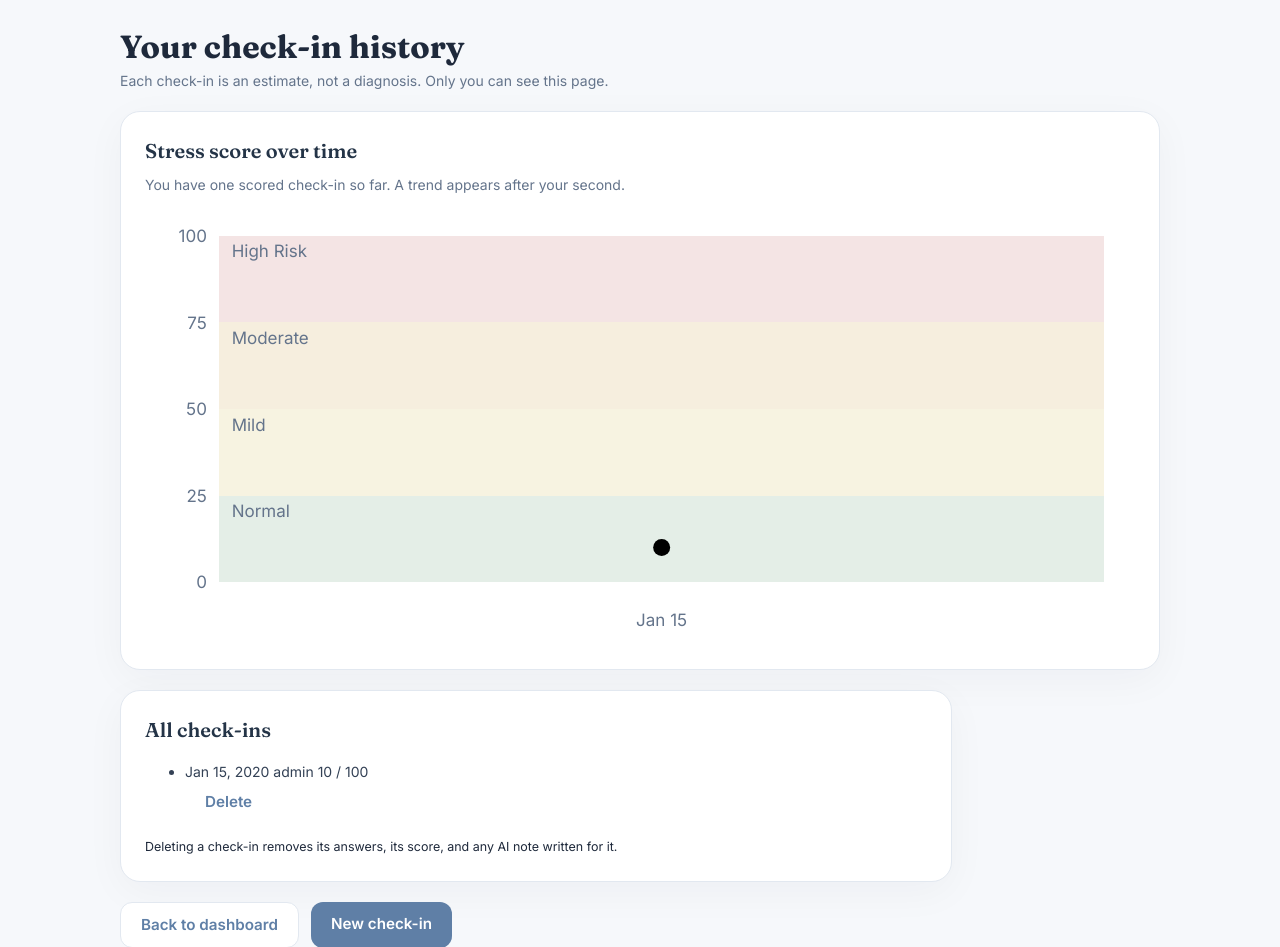
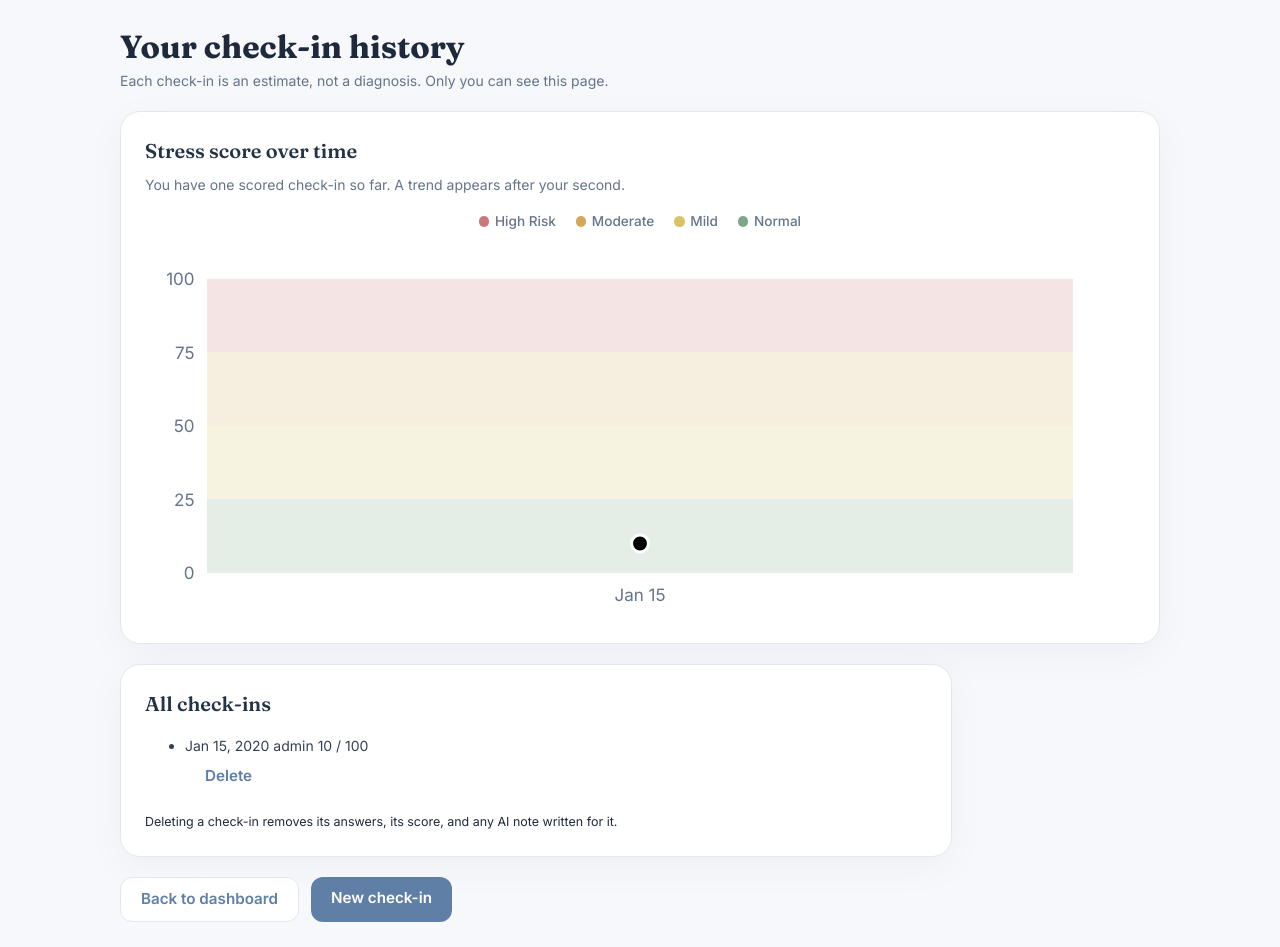
Before and after one commit to nra1smi16/BalancED, a Django app: page /history/ in a window 1280 px wide. Shown: the part 77-1024 px from the top of the page. After the commit the page ends 999 px from the top, so only its background shows below. Run offline with Django 5.2, Linux system fonts and the light colour scheme; a user stored in the database is signed in; tables that the repository leaves empty hold one stand-in row (values such as "Sample post").

Commit message:
Filled chart dots and refined legend styling of the chart

```diff
--- a/core/charts.py
+++ b/core/charts.py
@@ -3,8 +3,15 @@ Builds the numbers for the stress history chart (a plain SVG line chart).
 Everything is calculated here so the template only has to place the shapes.
 """
 
-WIDTH, HEIGHT = 640, 280
-LEFT, RIGHT, TOP, BOTTOM = 48, 20, 16, 40
+#WIDTH, HEIGHT = 640, 280
+#LEFT, RIGHT, TOP, BOTTOM = 48, 20, 16, 40
+# Adjusting layout and removing text from inside plot
+WIDTH = 640
+HEIGHT = 240
+TOP = 20
+BOTTOM = 30
+LEFT = 40
+RIGHT = 40
 
 # (level, from score, to score); the same as predictor.level_for_score
 LEVEL_BANDS = [('Normal', 0, 25), ('Mild', 25, 50), ('Moderate', 50, 75), ('High Risk', 75, 100)]
--- a/core/static/dashboard.css
+++ b/core/static/dashboard.css
@@ -584,6 +584,7 @@ textarea.field-input { resize: vertical; }
 
 .dot {
   stroke-width: 2;
+  stroke: #ffffff;
   transition: r 150ms ease;
 }
 
@@ -592,12 +593,45 @@ textarea.field-input { resize: vertical; }
   cursor: pointer;
 }
 
-.dot-normal { fill: #fff; stroke: var(--normal); }
-.dot-mild { fill: #fff; stroke: var(--mild); }
-.dot-moderate { fill: #fff; stroke: var(--moderate); }
-.dot-high-risk { fill: #fff; stroke: var(--high); }
+.dot-normal { fill: var(--normal); }
+.dot-mild { fill: var(--mild); }
+.dot-moderate { fill: var(--moderate); }
+.dot-high-risk { fill: var(--high); }
 
 .chart-scroll {
   width: 100%;
   overflow-x: auto;
 }
+
+
+/*------------------------------------------------------
+adjust chart*/
+
+.chart-legend {
+  display: flex;
+  gap: 1.25rem;
+  justify-content: center;
+  align-items: center;
+  margin-bottom: 1rem;
+  font-size: 0.85rem;
+  color: var(--muted);
+}
+
+.chart-legend span {
+  display: flex;
+  align-items: center;
+  gap: 0.35rem;
+  font-weight: 500;
+}
+
+.legend-dot {
+  width: 0.65rem;
+  height: 0.65rem;
+  border-radius: 50%;
+  display: inline-block;
+}
+
+.legend-dot.band-high-risk { background-color: var(--high); opacity: 1; }
+.legend-dot.band-moderate { background-color: var(--moderate); opacity: 1; }
+.legend-dot.band-mild { background-color: var(--mild); opacity: 1; }
+.legend-dot.band-normal { background-color: var(--normal); opacity: 1; }
--- a/core/templates/core/history.html
+++ b/core/templates/core/history.html
@@ -18,18 +18,25 @@
   </section>
 {% else %}
 
-  <section class="card chart-card" aria-labelledby="chart-heading">
+ <section class="card chart-card" aria-labelledby="chart-heading">
     <h2 class="font-display card-title" id="chart-heading">Stress score over time</h2>
     {% if chart.count == 0 %}
       <p class="section-intro">None of your check-ins has a score yet, so there is nothing to draw.</p>
     {% else %}
       {% if chart.count == 1 %}<p class="section-intro">You have one scored check-in so far. A trend appears after your second.</p>{% endif %}
+
+      <div class="chart-legend">
+        <span><span class="legend-dot band-high-risk"></span> High Risk</span>
+        <span><span class="legend-dot band-moderate"></span> Moderate</span>
+        <span><span class="legend-dot band-mild"></span> Mild</span>
+        <span><span class="legend-dot band-normal"></span> Normal</span>
+      </div>
+
       <div class="chart-scroll">
         <svg viewBox="0 0 {{ chart.width }} {{ chart.height }}" class="chart" role="img"
              aria-label="Line chart of your stress score over time. The list below has the same values.">
           {% for band in chart.bands %}
             <rect x="{{ chart.left }}" y="{{ band.y }}" width="{{ chart.plot_width }}" height="{{ band.height }}" class="band band-{{ band.class }}"/>
-            <text x="{{ chart.band_label_x }}" y="{{ band.y }}" dy="14" class="band-label">{{ band.level }}</text>
           {% endfor %}
           {% for tick in chart.ticks %}
             <text x="{{ chart.tick_x }}" y="{{ tick.y }}" dy="4" text-anchor="end" class="tick">{{ tick.value }}</text>
```
